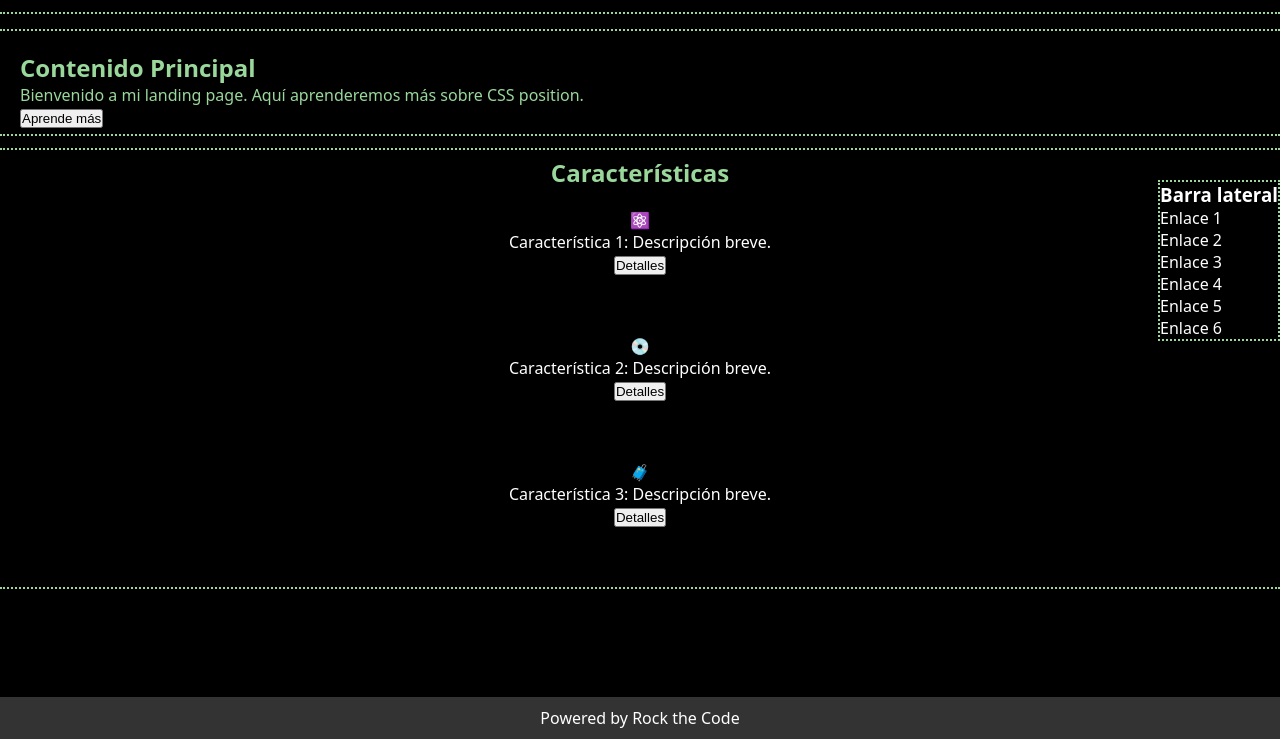
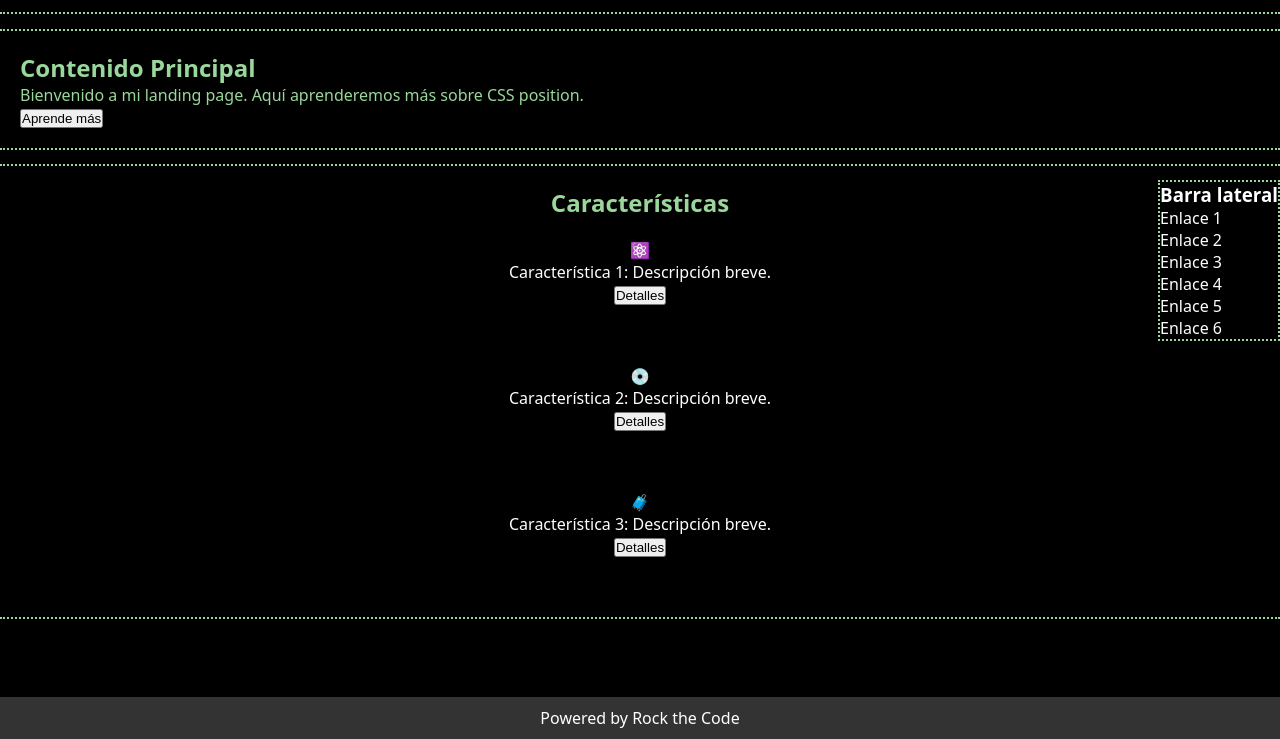
Before and after one commit to tarteaga/landing_page, a plain HTML site: page index.html in a window 1280 px wide. Shown: the part 61-800 px from the top of the page. Drawn offline with Linux system fonts and the light colour scheme.

Commit message:
Cambio en feature

```diff
--- a/style.css
+++ b/style.css
@@ -48,7 +48,7 @@
 
   .features {
     position: fixed;
-    bottom:150px;
+    bottom:120px;
     width: 100%;
     text-align: center;
     padding: 20px;
```
